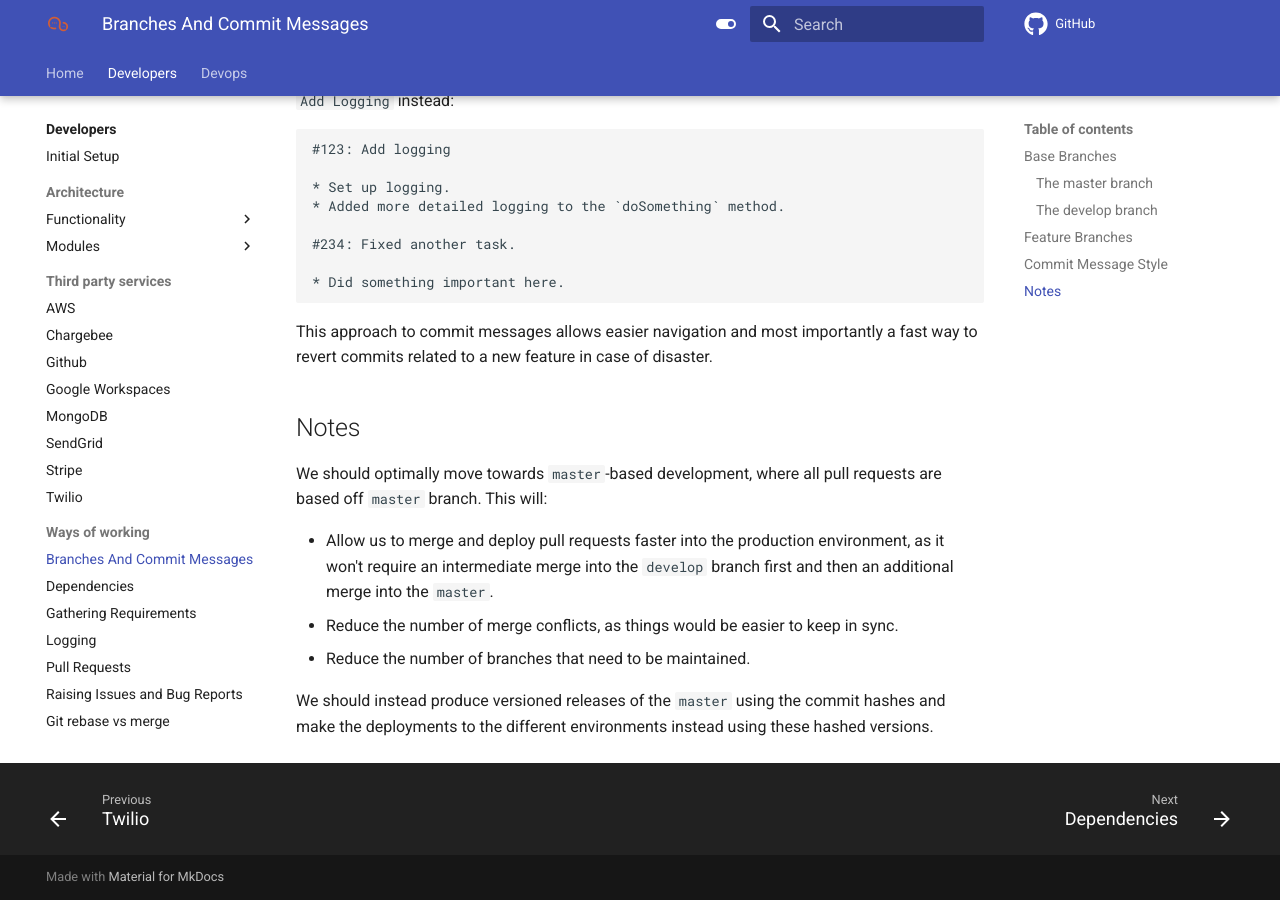
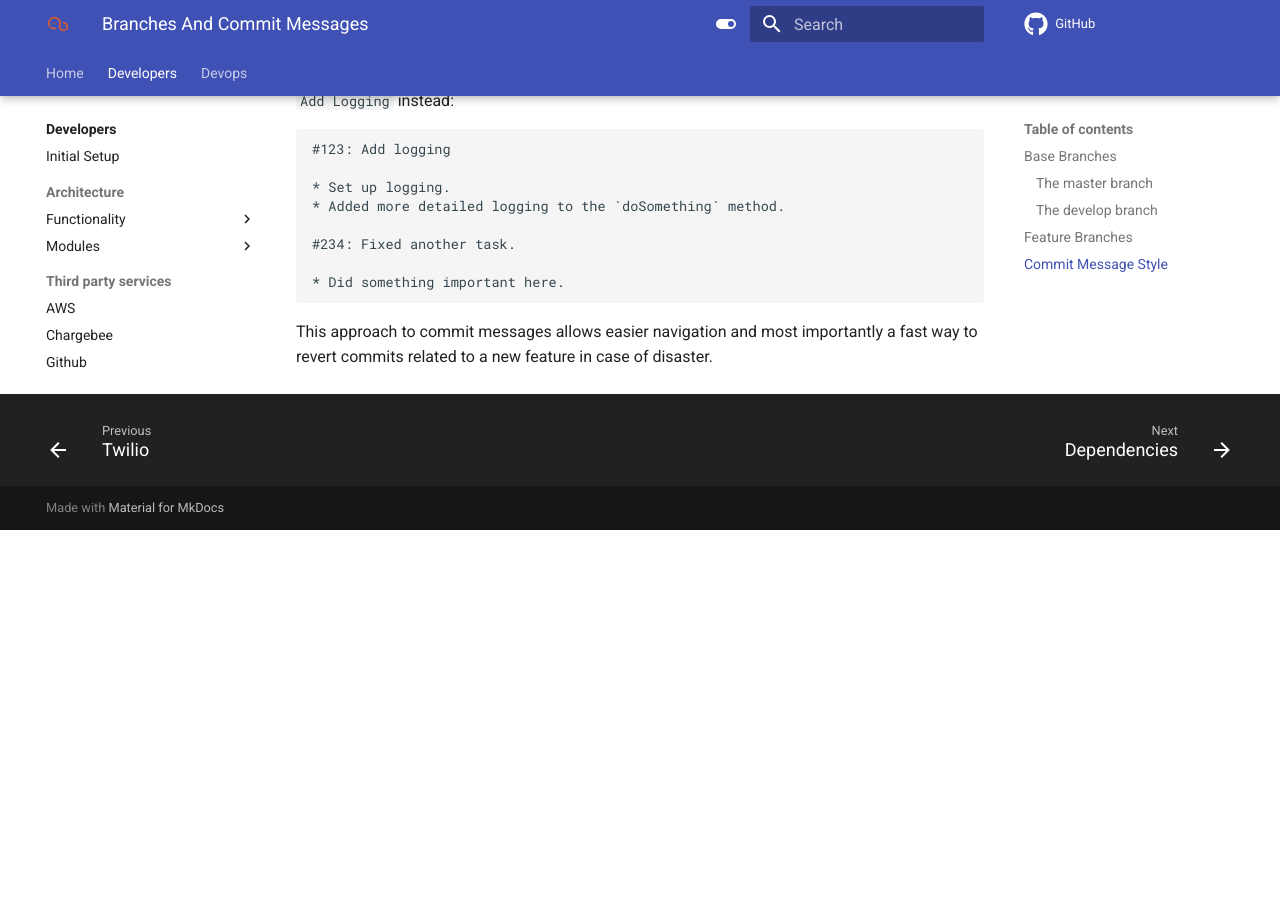
Before and after one commit to kinsend/kinsend-docs, an MkDocs documentation site: the page built from docs/developers/ways-of-working/branches-and-commit-messages.md, in a window 1280 px wide and 900 px high, scrolled down 1676 px. Built offline with MkDocs 1.6.1 and Material for MkDocs 9.7.7, drawn with Linux system fonts in a browser that asks for light colours; comment, search, counter and statistics services are not loaded; after the commit the page ends 2206 px from its top, so only the background shows below that.

````diff
--- a/docs/developers/ways-of-working/branches-and-commit-messages.md
+++ b/docs/developers/ways-of-working/branches-and-commit-messages.md
@@ -86,16 +86,3 @@ In case all commits are related to tickets within the same repository, then you
 ```
 
 This approach to commit messages allows easier navigation and most importantly a fast way to revert commits related to a new feature in case of disaster.
-
-## Notes
-
-We should optimally move towards `master`-based development, where all pull requests are based off `master` branch.
-This will:
-
-  * Allow us to merge and deploy pull requests faster into the production environment, as it won't require an intermediate
-    merge into the `develop` branch first and then an additional merge into the `master`.
-  * Reduce the number of merge conflicts, as things would be easier to keep in sync.
-  * Reduce the number of branches that need to be maintained.
-
-We should instead produce versioned releases of the `master` using the commit hashes and make the deployments to the
-different environments instead using these hashed versions.
````
